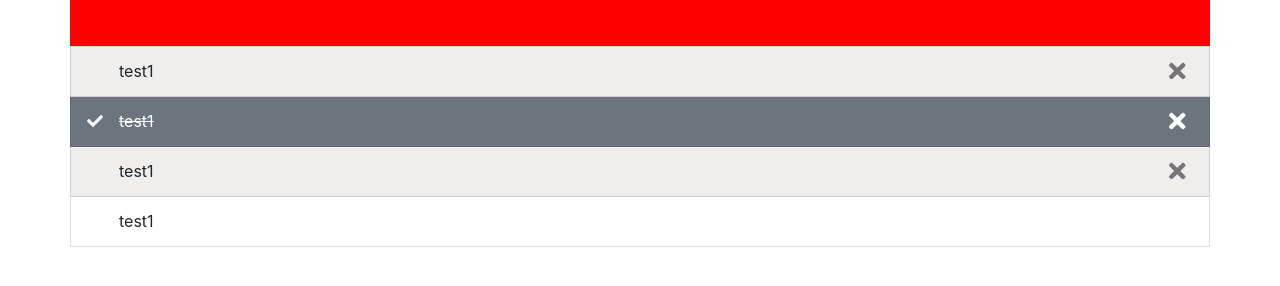
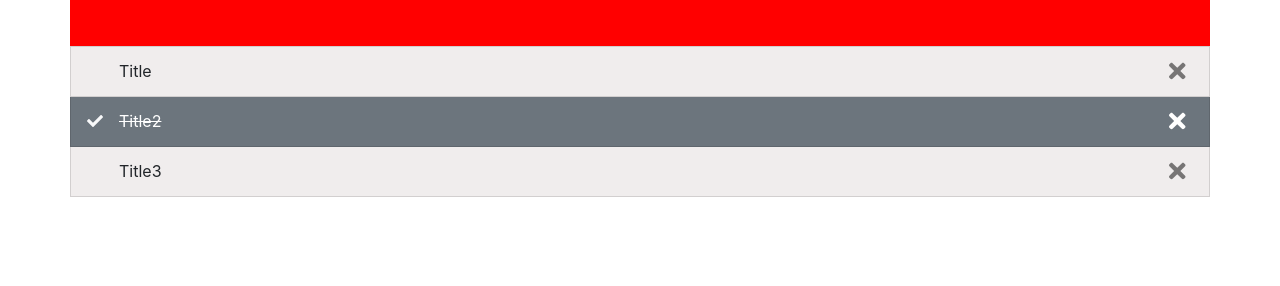
Before and after one commit to class90431/angular-todolist, an Angular app: page / in a window 1280 px wide. Shown: the part 134-420 px from the top of the page. Built offline with nearby package versions, Linux system fonts and the light colour scheme.

Commit message:
use ngFor / ngIf / ngClass to render screen

```diff
--- a/src/app/app.component.html
+++ b/src/app/app.component.html
@@ -32,52 +32,17 @@
   </div>
   <div class="row">
     <ul class="striped-list list-group col-12 p-0 rounded-0">
-      <li class="list-group-item pl-0 pr-4 d-flex">
+      <li *ngFor="let item of toDoList;let index=index;" [ngClass]="{'bg-secondary': item.done}"
+        class="list-group-item pl-0 pr-4 d-flex">
         <div class="d-flex">
-          <!-- <div>
-            <fa-icon [icon]="faCheck" class="px-3"></fa-icon>
-            <del class="">test1</del>
-          </div> -->
-          <span class="pl-5">test1</span>
+          <div *ngIf="item.done">
+            <fa-icon [icon]="faCheck" class="px-3 text-light"></fa-icon>
+            <del class="text-white">{{ item.title }}</del>
+          </div>
+          <span *ngIf="!item.done" class="pl-5">{{ item.title }}</span>
         </div>
-        <button type="button" class="close ml-auto">
+        <button [ngClass]="{'text-white': item.done, 'opacity-1': item.done}" type="button" class="close ml-auto">
           <fa-icon [icon]="faTimes" class=""></fa-icon>
-        </button>
-      </li>
-      <li class="list-group-item pl-0 pr-4 d-flex bg-secondary">
-        <div class="d-flex">
-          <div>
-            <fa-icon [icon]="faCheck" class="px-3 text-light"></fa-icon>
-            <del class="text-white">test1</del>
-          </div>
-          <!-- <span class="pl-5">test1</span> -->
-        </div>
-        <button type="button" class="close ml-auto text-white opacity-1">
-          <fa-icon [icon]="faTimes"></fa-icon>
-        </button>
-      </li>
-      <li class="list-group-item pl-0 pr-4 d-flex">
-        <div class="d-flex">
-          <!-- <div>
-            <fa-icon [icon]="faCheck" class="px-3"></fa-icon>
-            <del class="">test1</del>
-          </div> -->
-          <span class="pl-5">test1</span>
-        </div>
-        <button type="button" class="close ml-auto">
-          <fa-icon [icon]="faTimes" class=""></fa-icon>
-        </button>
-      </li>
-      <li class="list-group-item pl-0 pr-4 d-flex ">
-        <div class="d-flex">
-          <!-- <div>
-            <fa-icon [icon]="faCheck" class="px-3 text-light"></fa-icon>
-            <del class="text-white">test1</del>
-          </div> -->
-          <span class="pl-5">test1</span>
-        </div>
-        <button type="button" class="close ml-auto text-white opacity-1">
-          <fa-icon [icon]="faTimes"></fa-icon>
         </button>
       </li>
     </ul>
--- a/src/app/app.component.ts
+++ b/src/app/app.component.ts
@@ -7,7 +7,21 @@ import { faTimes, faCheck } from '@fortawesome/free-solid-svg-icons';
   styleUrls: ['./app.component.scss']
 })
 export class AppComponent {
-  title = 'demo-todolist'
+  title: string = 'demo-todolist'
   faTimes = faTimes
   faCheck = faCheck
+  toDoList: { title: string, done: boolean }[] = [
+    {
+      title: 'Title',
+      done: false
+    },
+    {
+      title: 'Title2',
+      done: true
+    },
+    {
+      title: 'Title3',
+      done: false
+    }
+  ]
 }
```
